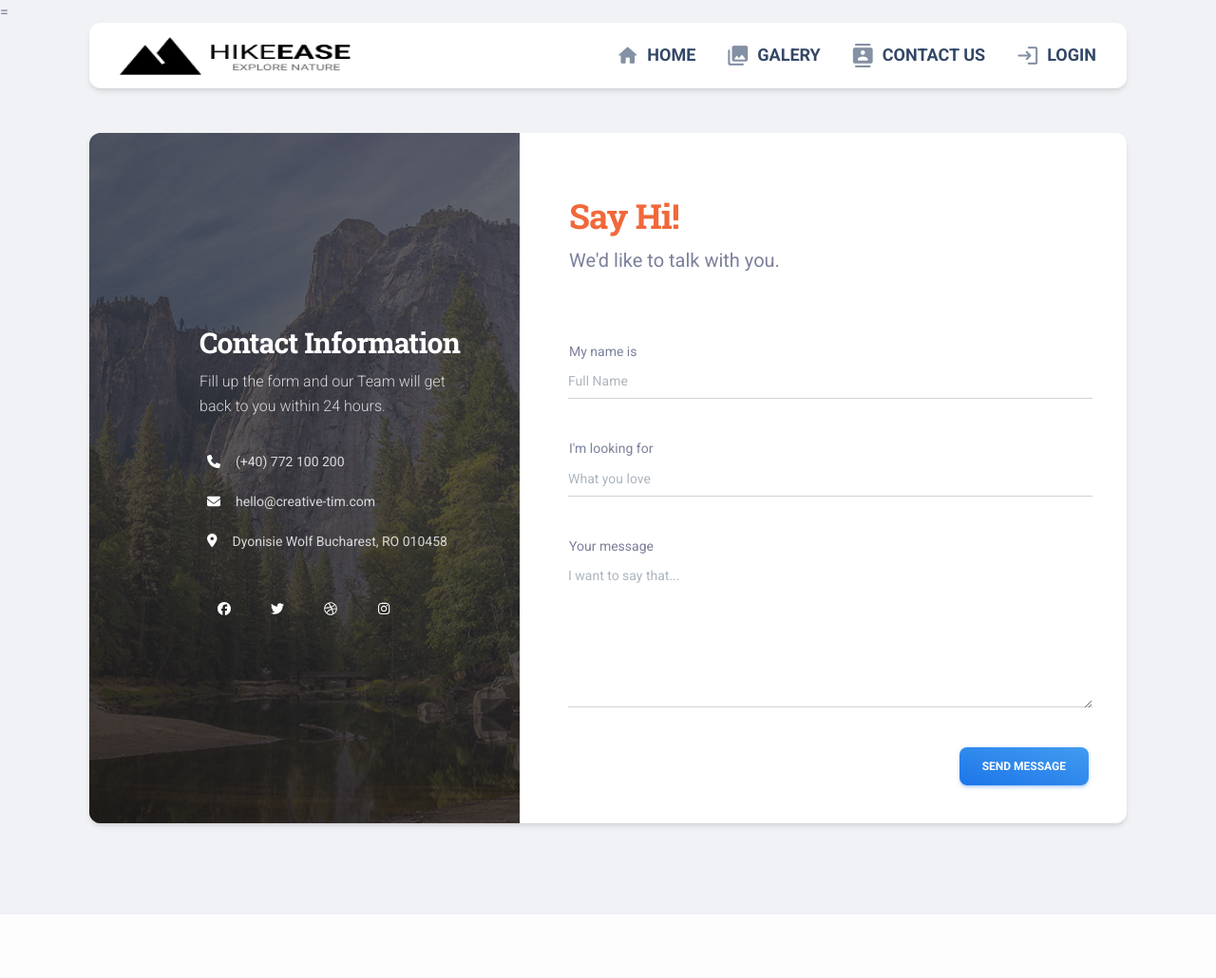
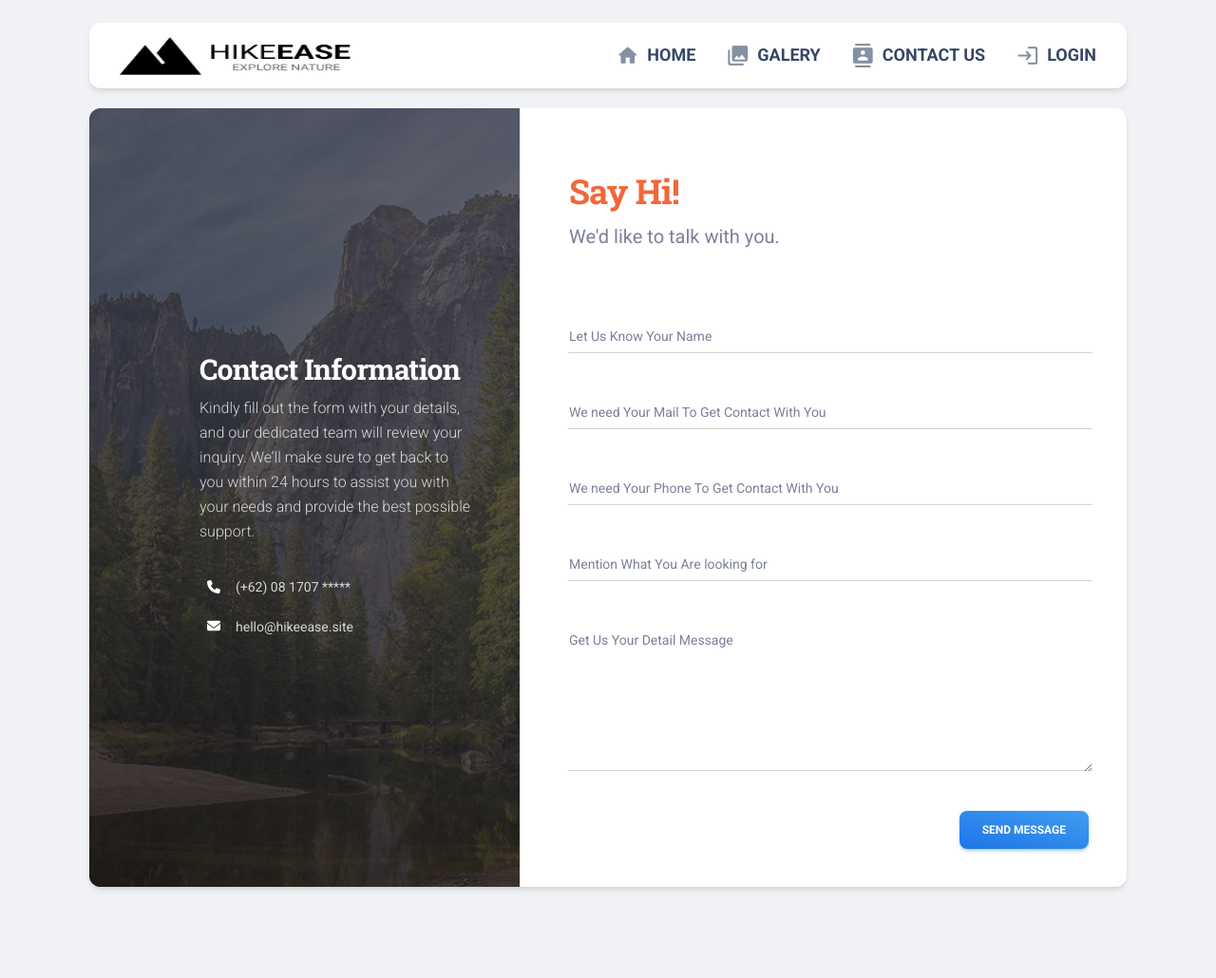
Before and after one commit to shita87/hikeease, a Flask app: template apps/templates/home/contact_us.html in a window 1280 px wide. Shown: the whole page at 95% size. Before the commit the page ends 963 px from the top, so only its background shows below. Run offline with Flask 3, Linux system fonts and the light colour scheme; the template is opened without the code that fills it, so the values that code supplies are empty; data comes from the database, SQL or seed files in the repository; both versions use the stored data as it was after the commit; some libraries are stand-ins or nearby versions.

Commit message:
update contact us

```diff
--- a/apps/home/models.py
+++ b/apps/home/models.py
@@ -2,7 +2,7 @@ from apps import db
 class Booking(db.Model):
     __tablename__ = 'bookings'
     id = db.Column(db.Integer, primary_key=True)
-    group_name = db.Column(db.String(64), unique=True, nullable=False)
+    group_name = db.Column(db.String(64), unique=False, nullable=False)
     member_name = db.Column(db.String(64), unique=True, nullable=False)
     member_email = db.Column(db.String(64), unique=True, nullable=False)
     nationality = db.Column(db.String(64))
--- a/apps/templates/home/contact_us.html
+++ b/apps/templates/home/contact_us.html
@@ -1,13 +1,13 @@
-{% extends "layouts/base.html" %}
+{% extends "layouts/base-contact.html" %}
 
 <!-- Specific Page CSS goes HERE  -->
 {% block stylesheets %}{% endblock stylesheets %}
 
 {% block content %}
 
-  {% include 'includes/navigation.html' %} =
+  {% include 'includes/navigation.html' %}
   <header>
-    <div class="page-header min-height-400" style="background-image: url('/static/assets/img/bg.jpg');" loading="lazy">
+    <div class="page-header min-height-400" style="background-image: url('#');" loading="lazy">
       <span class="mask bg-gradient-dark opacity-8"></span>
     </div>
   </header>
@@ -24,13 +24,13 @@
                   <div class="mask bg-gradient-dark opacity-8"></div>
                   <div class="p-5 ps-sm-8 position-relative text-start my-auto z-index-2">
                     <h3 class="text-white">Contact Information</h3>
-                    <p class="text-white opacity-8 mb-4">Fill up the form and our Team will get back to you within 24 hours.</p>
+                    <p class="text-white opacity-8 mb-4">Kindly fill out the form with your details, and our dedicated team will review your inquiry. We’ll make sure to get back to you within 24 hours to assist you with your needs and provide the best possible support.</p>
                     <div class="d-flex p-2 text-white">
                       <div>
                         <i class="fas fa-phone text-sm"></i>
                       </div>
                       <div class="ps-3">
-                        <span class="text-sm opacity-8">(+40) 772 100 200</span>
+                        <span class="text-sm opacity-8">(+62) 08 1707 ***** </span>
                       </div>
                     </div>
                     <div class="d-flex p-2 text-white">
@@ -38,58 +38,48 @@
                         <i class="fas fa-envelope text-sm"></i>
                       </div>
                       <div class="ps-3">
-                        <span class="text-sm opacity-8">hello@creative-tim.com</span>
+                        <span class="text-sm opacity-8">hello@hikeease.site</span>
                       </div>
-                    </div>
-                    <div class="d-flex p-2 text-white">
-                      <div>
-                        <i class="fas fa-map-marker-alt text-sm"></i>
-                      </div>
-                      <div class="ps-3">
-                        <span class="text-sm opacity-8">Dyonisie Wolf Bucharest, RO 010458</span>
-                      </div>
-                    </div>
-                    <div class="mt-4">
-                      <button type="button" class="btn btn-icon-only btn-link text-white btn-lg mb-0" data-toggle="tooltip" data-placement="bottom" data-original-title="Log in with Facebook">
-                        <i class="fab fa-facebook"></i>
-                      </button>
-                      <button type="button" class="btn btn-icon-only btn-link text-white btn-lg mb-0" data-toggle="tooltip" data-placement="bottom" data-original-title="Log in with Twitter">
-                        <i class="fab fa-twitter"></i>
-                      </button>
-                      <button type="button" class="btn btn-icon-only btn-link text-white btn-lg mb-0" data-toggle="tooltip" data-placement="bottom" data-original-title="Log in with Dribbble">
-                        <i class="fab fa-dribbble"></i>
-                      </button>
-                      <button type="button" class="btn btn-icon-only btn-link text-white btn-lg mb-0" data-toggle="tooltip" data-placement="bottom" data-original-title="Log in with Instagram">
-                        <i class="fab fa-instagram"></i>
-                      </button>
                     </div>
                   </div>
                 </div>
               </div>
               <div class="col-lg-7">
-                <form class="p-3" id="contact-form" method="post">
+                <form class="p-3" id="contactForm" onsubmit="submitContact(event)">
                     <div class="card-header px-4 py-sm-5 py-3">
                         <h2>Say Hi!</h2>
-                    <p class="lead"> We'd like to talk with you.</p>
+                        <p class="lead">We'd like to talk with you.</p>
                     </div>
                     <div class="card-body pt-1">
                         <div class="row">
                             <div class="col-md-12 pe-2 mb-3">
                                 <div class="input-group input-group-static mb-4">
-                          <label>My name is</label>
-                          <input type="text" class="form-control" placeholder="Full Name">
+                                    <label class="form-label">Let Us Know Your Name</label>
+                                    <input type="text" class="form-control" name="name">
                                 </div>
                             </div>
                             <div class="col-md-12 pe-2 mb-3">
                               <div class="input-group input-group-static mb-4">
-                          <label>I'm looking for</label>
-                          <input type="text" class="form-control" placeholder="What you love">
+                                  <label class="form-label">We need Your Mail To Get Contact With You</label>
+                                  <input type="text" class="form-control" name="mail">
                               </div>
                           </div>
                             <div class="col-md-12 pe-2 mb-3">
                               <div class="input-group input-group-static mb-4">
-                          <label>Your message</label>
-                          <textarea name="message" class="form-control" id="message" rows="6" placeholder="I want to say that..."></textarea>
+                                  <label class="form-label">We need Your Phone To Get Contact With You</label>
+                                  <input type="text" class="form-control" name="phone">
+                              </div>
+                          </div>
+                            <div class="col-md-12 pe-2 mb-3">
+                                <div class="input-group input-group-static mb-4">
+                                    <label class="form-label">Mention What You Are looking for</label>
+                                    <input type="text" class="form-control" name="looking_for">
+                                </div>
+                            </div>
+                            <div class="col-md-12 pe-2 mb-3">
+                                <div class="input-group input-group-static mb-4">
+                                    <label class="form-label">Get Us Your Detail Message</label>
+                                    <textarea class="form-control" name="message" rows="6"></textarea>
                                 </div>
                             </div>
                         </div>
@@ -107,6 +97,52 @@
       </div>
     </div>
   </section>
+  <div class="modal fade" id="responseModal" tabindex="-1" aria-labelledby="responseModalLabel" aria-hidden="true">
+      <div class="modal-dialog">
+          <div class="modal-content">
+              <div class="modal-header">
+                  <h5 class="modal-title" id="responseModalLabel">Message</h5>
+                  <button type="button" class="btn-close" data-bs-dismiss="modal" aria-label="Close"></button>
+              </div>
+              <div class="modal-body" id="modalMessage">
+                  <!-- Message will be inserted dynamically -->
+              </div>
+              <div class="modal-footer">
+                  <button type="button" class="btn btn-secondary" data-bs-dismiss="modal" onclick="window.location.href='/'">Close</button>
+              </div>
+          </div>
+      </div>
+  </div>
+
+    <script>
+      async function submitContact(event) {
+          event.preventDefault();
+
+          let formData = new FormData(document.getElementById("contactForm"));
+          let jsonObject = {};
+          formData.forEach((value, key) => { jsonObject[key] = value });
+
+          try {
+              const response = await fetch("/contact_us", {
+                  method: "POST",
+                  headers: { "Content-Type": "application/json" },
+                  body: JSON.stringify(jsonObject)
+              });
+
+              const result = await response.json();
+              let message = result.message || result.error || "Something went wrong.";
+
+              document.getElementById("modalMessage").innerText = message;
+              let modal = new bootstrap.Modal(document.getElementById("responseModal"));
+              modal.show();
+          } catch (error) {
+              console.error("Error:", error);
+              document.getElementById("modalMessage").innerText = "Error: " + error;
+              let modal = new bootstrap.Modal(document.getElementById("responseModal"));
+              modal.show();
+          }
+      }
+    </script>
 
 {% endblock content %}
 
--- /dev/null
+++ b/apps/templates/layouts/base-contact.html
@@ -0,0 +1,50 @@
+<!DOCTYPE html>
+<html lang="en" itemscope itemtype="http://schema.org/WebPage">
+
+<head>
+  <meta charset="utf-8" />
+  <meta name="viewport" content="width=device-width, initial-scale=1, shrink-to-fit=no">
+  <link rel="apple-touch-icon" sizes="76x76" href="/static/assets/img/apple-icon.png">
+  <link rel="icon" type="image/png" href="/static/assets/img/favicon.png">
+  <title>Booking Form</title>
+  <link rel="stylesheet" type="text/css" href="https://fonts.googleapis.com/css?family=Roboto:300,400,500,700,900|Roboto+Slab:400,700" />
+  <link  href="/static/assets/css/explore-style.css" rel="stylesheet" />
+  <link href="/static/assets/css/nucleo-icons.css" rel="stylesheet" />
+  <link href="/static/assets/css/nucleo-svg.css" rel="stylesheet" />
+  <script>
+    function submitContact(event) {
+        event.preventDefault();
+        let formData = new FormData(document.getElementById("contactForm"));
+        let jsonObject = {};
+        formData.forEach((value, key) => { jsonObject[key] = value });
+
+        fetch("/contact_us", {
+            method: "POST",
+            headers: { "Content-Type": "application/json" },
+            body: JSON.stringify(jsonObject)
+        })
+        .then(response => response.json())
+        .then(data => console.log(data))
+        .catch(error => console.error("Error:", error));
+    }
+  </script>
+  <script defer src="https://cdnjs.cloudflare.com/ajax/libs/font-awesome/6.7.0/js/all.min.js" crossorigin="anonymous"></script>
+  <link href="https://fonts.googleapis.com/icon?family=Material+Icons+Round" rel="stylesheet">
+  <link id="pagestyle" href="/static/assets/css/material-kit.css?v=3.0.0" rel="stylesheet" />
+  <!-- Specific Page CSS goes HERE  -->
+  {% block stylesheets %}
+  {% endblock stylesheets %}
+
+</head>
+
+<body class="{% block body_class %}{% endblock %} bg-gray-200">
+
+  {% block content %}{% endblock content %}
+
+  {% include 'includes/scripts.html' %}
+
+   <!-- Specific Page JS goes HERE  -->
+   {% block javascripts %}{% endblock javascripts %}
+
+</body>
+</html>
```
Also changed, not shown: apps/home/routes.py (+21 -3 lines), apps/templates/home/bookings.html (+20 -16 lines), apps/templates/layouts/base-booking.html (+21 -2 lines), apps/db.sqlite3. Lines whose indentation alone changed are shown as unchanged.
